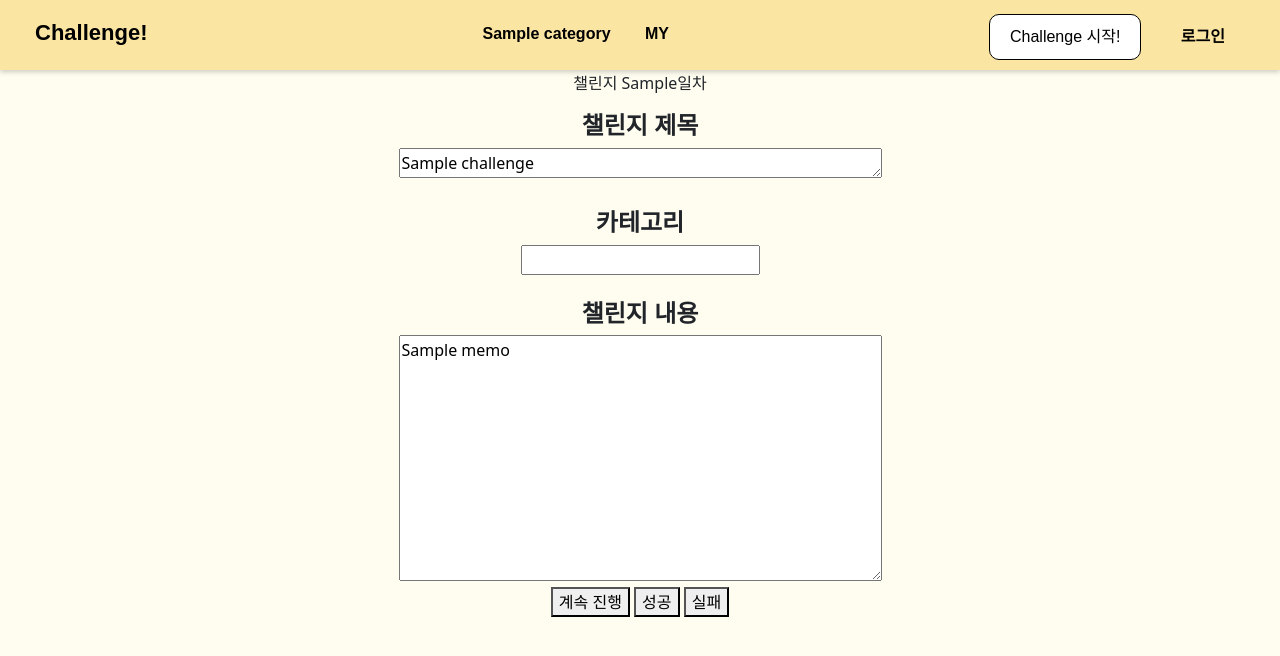
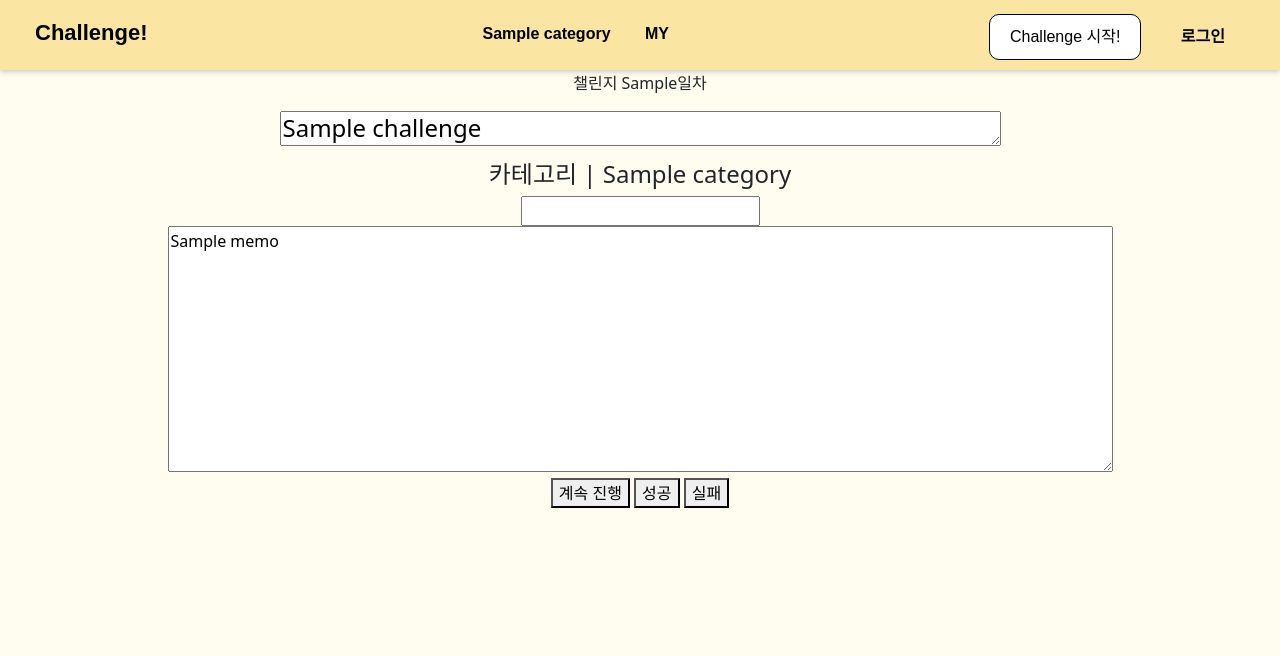
Before and after one commit to 2023-CodewithDuksung/2023-CodeWithDS-05, a Django app: template board/templates/board/challenge_update.html in a window 1280 px wide. Shown: the top 656 px of the page. Run offline with Django 4.2, Linux system fonts and the light colour scheme; the template is opened without the code that fills it: most values are stand-ins (such as "Sample title", 1, 10 or a date in 2020); form fields are guessed from the names that the template uses; some libraries are stand-ins or nearby versions.

Commit message:
Update challenge_update.html

```diff
--- a/board/templates/board/challenge_update.html
+++ b/board/templates/board/challenge_update.html
@@ -10,6 +10,7 @@
         };
     </script>
 <div class="col mx-auto text-center">
+    <div class = "updateBlock">
     <p>챌린지 {{challenge.get_day}}일차
         {% if challenge.status == "0" %}
             진행중
@@ -21,19 +22,25 @@
     </p>
     <form method="post" style="display: inline-block;">
         {% csrf_token %}
-        <h4 style="font-weight:600;">챌린지 제목</h4>
+        {% comment %} <h4 style="font-weight:600;">챌린지 제목</h4> {% endcomment %}
         <!--{{form.title}}-->
-        <textarea cols="50" rows="1" name="title" wrap="hard">{{challenge.title}}</textarea>
-        <br><br>
-        <h4 style="font-weight:600;">카테고리</h4>{{form.category}}
-        <br><br>
-        <h4 style="font-weight:600;">챌린지 내용</h4>
-        <textarea cols="50" rows="10" name="memo" wrap="hard">{{challenge.memo}}</textarea>
-        <div>
+        <h4><textarea cols="50" rows="1" name="title" wrap="hard" id="update_title">{{challenge.title}}</textarea></h4>
+
+        <h4 id="update_category">카테고리 | {{challenge.category}}</h4>
+
+
+        {{form.category}}
+
+        {% comment %} <h4 style="font-weight:600;" id = "challengeCont">챌린지 내용</h4> {% endcomment %}
+        <textarea cols="100" rows="10" name="memo" wrap="hard" id="update_memo">{{challenge.memo}}</textarea>
+
+    </div>
+        <div class = "modifyButton">
             <button type="submit" name="action" value="progress">계속 진행</button>
             <button type="submit" name="action" value="success">성공</button>
             <button type="submit" name="action" value="failure">실패</button>
         </div>
     </form>
+
 </div>
 {% endblock %}
```
